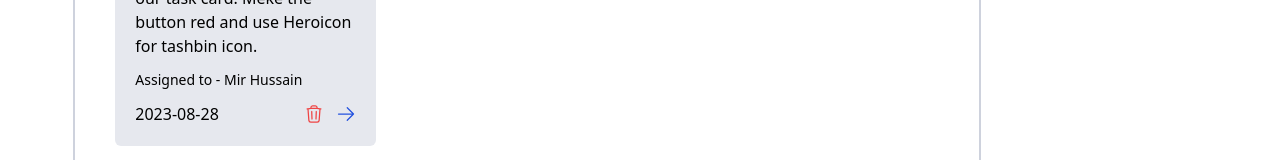
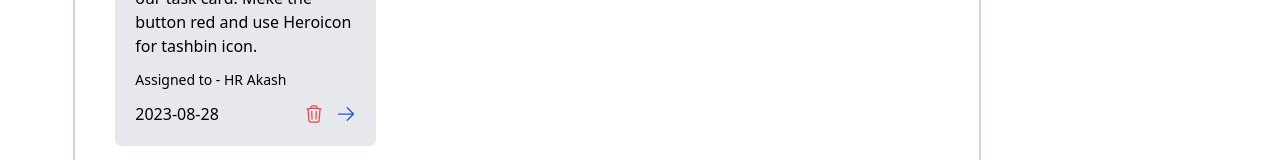
Before and after one commit to hasiburrahmanakash79/Task-manager, a React (Vite) app: page / in a window 1280 px wide. Shown: the part 294-454 px from the top of the page. Built offline with nearby package versions, Linux system fonts and the light colour scheme.

Commit message:
make user slice

```diff
--- a/src/components/tasks/MyTasks.jsx
+++ b/src/components/tasks/MyTasks.jsx
@@ -2,26 +2,45 @@ import {
   CheckIcon,
   DocumentMagnifyingGlassIcon,
 } from "@heroicons/react/24/outline";
-import { useSelector } from "react-redux";
+import { useEffect, useState } from "react";
+import { useDispatch, useSelector } from "react-redux";
+import { updateStatus, userTasks } from "../../redux/features/tasks/tasksSlice";
+import TaskDetailsModal from "./TaskDetailsModal";
 
 const MyTasks = () => {
-  const { tasks } = useSelector((state) => state.tasksSlice);
+  const { tasks, myTasks } = useSelector((state) => state.tasksSlice);
+  const  { name: userName } = useSelector((state) => state.userSlice);
+  const [isOpen,  setIsOpen] = useState(false);
+  const [taskId,  setTaskId] = useState(0);
+
+  console.log(userName);
+  const handleModal = (id) => {
+    setTaskId(id)
+    setIsOpen(!isOpen);
+  }
+
+  const dispatch = useDispatch()
+
+  useEffect(() => {
+    dispatch(userTasks(userName))
+  }, [userName, dispatch, tasks])
 
   return (
     <div>
+      <TaskDetailsModal  isOpen={isOpen} setIsOpen={setIsOpen} id={taskId}/>
       <h1 className="text-xl my-3">My Tasks</h1>
       <div className=" h-[750px] overflow-auto space-y-3">
-        {tasks?.map((item) => (
+        {myTasks?.map((item) => (
           <div
             key={item.id}
             className="bg-secondary/10 rounded-md p-3 flex justify-between"
           >
             <h1>{item.title}</h1>
             <div className="flex gap-3">
-              <button className="grid place-content-center" title="Details">
+              <button onClick={() => handleModal(item.id)} className="grid place-content-center" title="Details">
                 <DocumentMagnifyingGlassIcon className="w-5 h-5 text-primary" />
               </button>
-              <button className="grid place-content-center" title="Done">
+              <button  className="grid place-content-center" title="Done" onClick={() => dispatch(updateStatus({id: item.id, status: 'done'}))}>
                 <CheckIcon className="w-5 h-5 text-primary" />
               </button>
             </div>
--- a/src/components/tasks/TaskCard.jsx
+++ b/src/components/tasks/TaskCard.jsx
@@ -1,6 +1,6 @@
 import { ArrowRightIcon, TrashIcon } from "@heroicons/react/24/outline";
 import { useDispatch } from "react-redux";
-import { updateStatus } from "../../redux/features/tasks/tasksSlice";
+import { removeTask, updateStatus } from "../../redux/features/tasks/tasksSlice";
 
 const TaskCard = ({ task }) => {
   const dispatch = useDispatch()
@@ -31,7 +31,7 @@ const TaskCard = ({ task }) => {
         <p>{task?.date}</p>
         <div className="flex gap-3">
           <button title="Delete">
-            <TrashIcon className="h-5 w-5 text-red-500" />
+            <TrashIcon onClick={() => dispatch(removeTask(task.id))} className="h-5 w-5 text-red-500" />
           </button>
           <button title="Update Status" onClick={() => dispatch(updateStatus({id: task.id, status: progressStatus}))}>
             <ArrowRightIcon className="h-5 w-5 text-primary" />
--- /dev/null
+++ b/src/components/tasks/TaskDetailsModal.jsx
@@ -0,0 +1,16 @@
+import { useSelector } from "react-redux";
+import Modal from "../ui/Modal";
+
+const TaskDetailsModal = ({isOpen, setIsOpen, id}) => {
+    const {tasks} = useSelector((state) => state.tasksSlice)
+    const task  = tasks.find(task => task.id === id)
+    return (
+        <>
+         <Modal isOpen={isOpen} setIsOpen={setIsOpen} title={task?.title}>
+            {task?.description}
+            </Modal>
+        </>
+    );
+};
+
+export default TaskDetailsModal;
--- a/src/redux/features/tasks/tasksSlice.js
+++ b/src/redux/features/tasks/tasksSlice.js
@@ -9,10 +9,11 @@ const initialState = {
         description:
           'We need a remove button in our task card. Meke the button red and use Heroicon for tashbin icon.',
         date: '2023-08-28',
-        assignedTo: 'Mir Hussain',
+        assignedTo: 'HR Akash',
         priority: 'high',
       }
   ],
+  myTasks: []
 };
 const tasksSlice = createSlice({
   name: "tasksSlice",
@@ -37,9 +38,12 @@ const tasksSlice = createSlice({
     updateStatus: (state,  { payload }) => {
         const target = state.tasks.find((item) => item.id === payload.id)
         target.status = payload.status
+    },
+    userTasks: (state,  { payload }) => {
+      state.myTasks = state.tasks.filter((item) =>  item.assignedTo === payload)
     }
   },
 });
-export const { addTask, removeTask, updateStatus } = tasksSlice.actions;
+export const { addTask, removeTask, updateStatus, userTasks } = tasksSlice.actions;
 
 export default tasksSlice.reducer;
--- a/src/redux/features/users/userSlice.js
+++ b/src/redux/features/users/userSlice.js
@@ -3,7 +3,6 @@ import {createSlice} from '@reduxjs/toolkit'
 const  initialState = {
     name:  'HR Akash',
     email:  'hrakash@gmail.com',
-    userTask: []
 }
 
 const userSlice  = createSlice({
```
